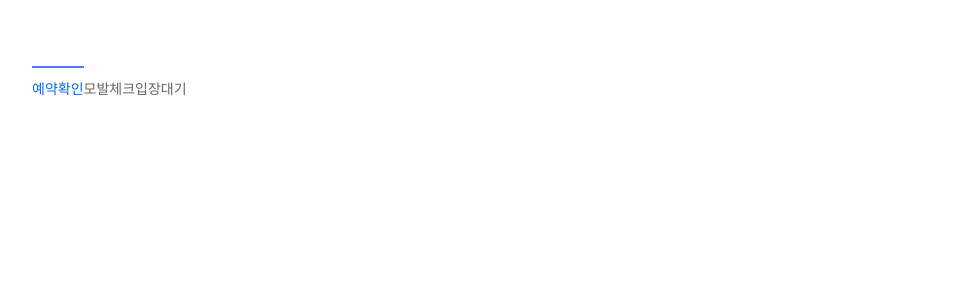
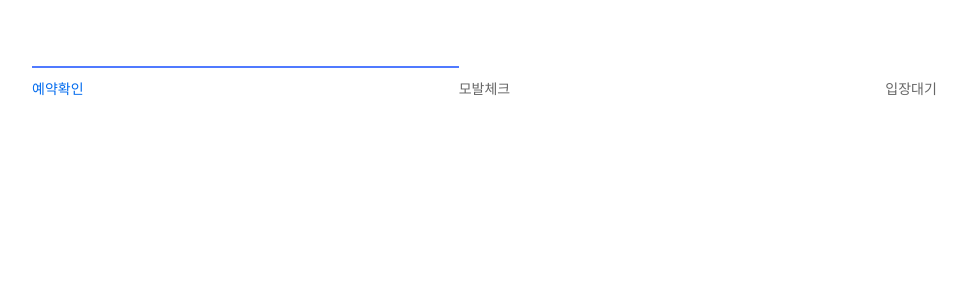
Before and after one commit to DaeHyunHwang/newTorsoProject, a React (Create React App) app: page / in a window 1280 px wide. Shown: the top 300 px of the page, without its empty margins (8-975 px from the left). Built offline with nearby package versions, Linux system fonts and the light colour scheme.

Commit message:
Update App.css

```diff
--- a/src/App.css
+++ b/src/App.css
@@ -66,6 +66,13 @@
   outline: none;
 }
 
+.tabList {
+  display: table;
+  width: 100%;
+  margin-bottom: 20px;
+  table-layout: fixed;
+}
+
 .tabList > li{
   display: table-cell;
   height: 40px;
```
